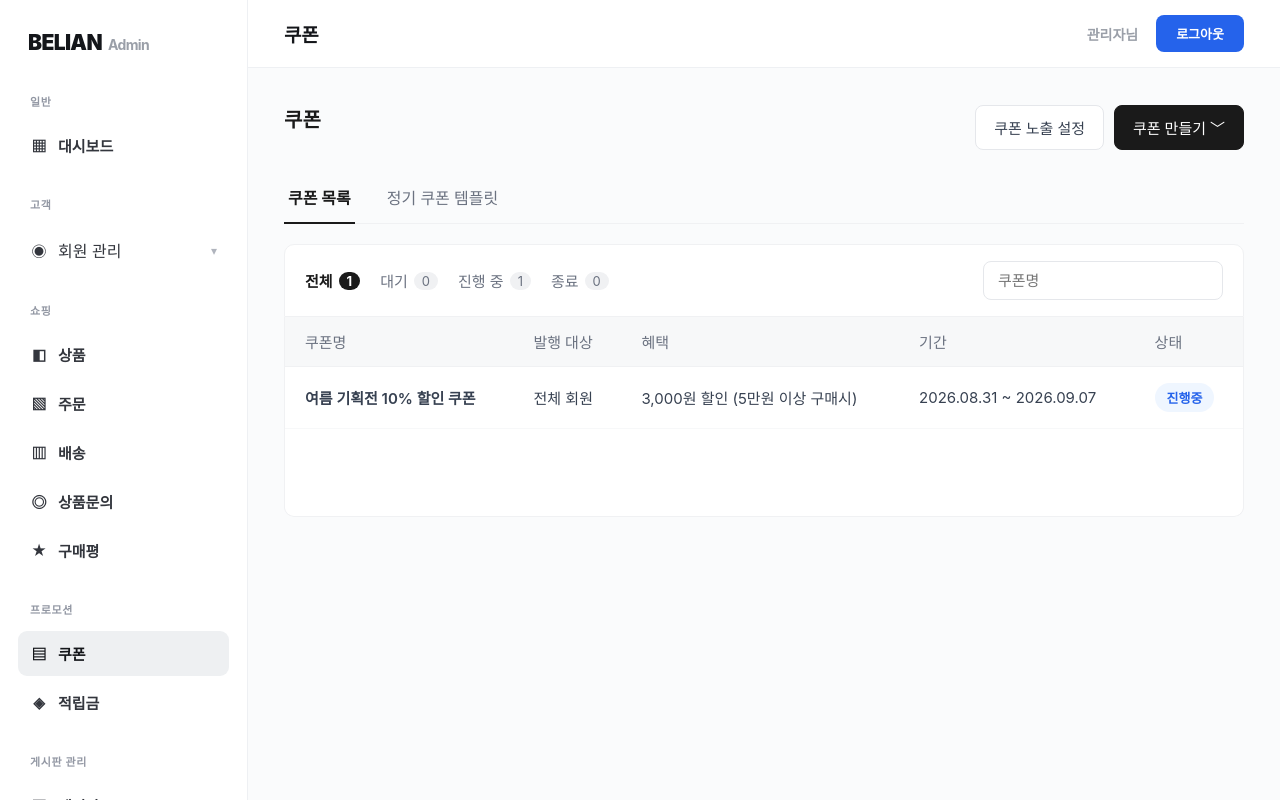
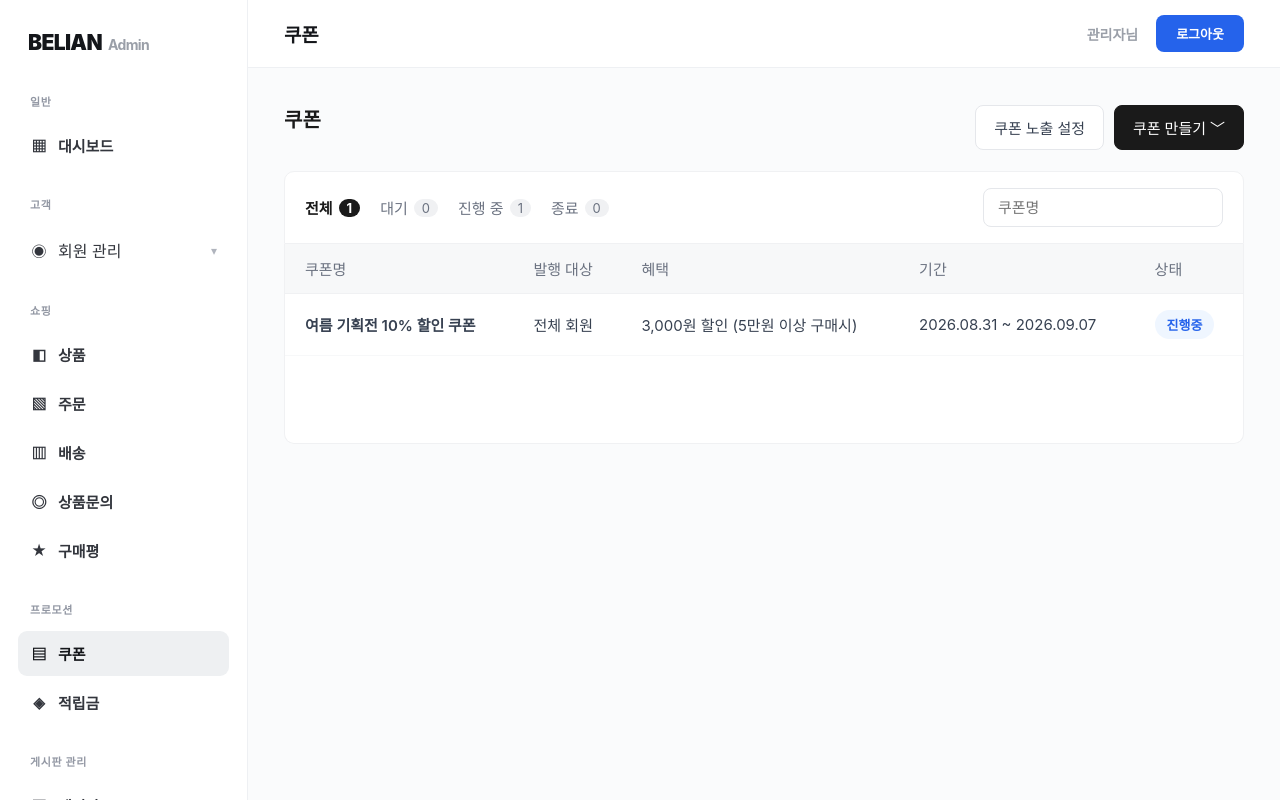
Before and after one commit to youzam136-sudo/belian-admin, a React (Vite) app: page /promotions/coupons in a window 1280 px wide. Shown: the top 800 px of the page. Built offline with nearby package versions, Linux system fonts and the light colour scheme.

Commit message:
Update CouponsPage.tsx

```diff
--- a/src/pages/CouponsPage.tsx
+++ b/src/pages/CouponsPage.tsx
@@ -1,4 +1,5 @@
 import { useState } from "react";
+import { useNavigate } from "react-router-dom";
 import "../styles/coupons.css";
 
 interface Coupon {
@@ -23,7 +24,7 @@ const MOCK_COUPONS: Coupon[] = [
 
 const COUPON_TYPES = [
   {
-    key: "download",
+    key: "down",
     title: "고객 다운로드",
     desc: "고객이 직접 다운로드 받는 쿠폰을 만들어 보세요",
     tags: ["장바구니 쿠폰", "이벤트 쿠폰팩", "채널 친구 추가 쿠폰", "시크릿 쿠폰"],
@@ -35,7 +36,7 @@ const COUPON_TYPES = [
     tags: ["신규 회원 웰컴 쿠폰", "생일 쿠폰", "첫 구매 쿠폰", "쇼핑 등급업"],
   },
   {
-    key: "code",
+    key: "create",
     title: "쿠폰 코드 생성",
     desc: "코드를 입력하여 사용하는 쿠폰을 발행해요",
     tags: ["레퍼럴 쿠폰"],
@@ -49,7 +50,7 @@ const COUPON_TYPES = [
 ];
 
 function CouponsPage() {
-  const [activeTab, setActiveTab] = useState<"list" | "template">("list");
+  const navigate = useNavigate();
   const [statusFilter, setStatusFilter] = useState<
     "전체" | "대기" | "진행중" | "종료"
   >("전체");
@@ -76,6 +77,11 @@ function CouponsPage() {
       .includes(searchKeyword.toLowerCase());
     return matchesStatus && matchesKeyword;
   });
+
+  const goToCreate = (type: string) => {
+    setIsTypeModalOpen(false);
+    navigate(`/promotions/coupons/new?type=${type}`);
+  };
 
   return (
     <div className="dashboard-page">
@@ -137,34 +143,12 @@ function CouponsPage() {
           </div>
         </div>
 
-        <div className="coupons-page__tabs">
-          <button
-            className={`coupons-page__tab ${
-              activeTab === "list" ? "coupons-page__tab--active" : ""
-            }`}
-            onClick={() => setActiveTab("list")}
-          >
-            쿠폰 목록
-          </button>
-          <button
-            className={`coupons-page__tab ${
-              activeTab === "template" ? "coupons-page__tab--active" : ""
-            }`}
-            onClick={() => setActiveTab("template")}
-          >
-            정기 쿠폰 템플릿
-          </button>
-        </div>
-
-        {activeTab === "list" ? (
         <div className="coupons-list">
           <div className="coupons-list__toolbar">
             <div className="coupons-status-tabs">
               <button
                 className={`coupons-status-tab ${
-                    statusFilter === "전체"
-                      ? "coupons-status-tab--active"
-                      : ""
+                  statusFilter === "전체" ? "coupons-status-tab--active" : ""
                 }`}
                 onClick={() => setStatusFilter("전체")}
               >
@@ -175,9 +159,7 @@ function CouponsPage() {
               </button>
               <button
                 className={`coupons-status-tab ${
-                    statusFilter === "대기"
-                      ? "coupons-status-tab--active"
-                      : ""
+                  statusFilter === "대기" ? "coupons-status-tab--active" : ""
                 }`}
                 onClick={() => setStatusFilter("대기")}
               >
@@ -201,9 +183,7 @@ function CouponsPage() {
               </button>
               <button
                 className={`coupons-status-tab ${
-                    statusFilter === "종료"
-                      ? "coupons-status-tab--active"
-                      : ""
+                  statusFilter === "종료" ? "coupons-status-tab--active" : ""
                 }`}
                 onClick={() => setStatusFilter("종료")}
               >
@@ -225,9 +205,7 @@ function CouponsPage() {
 
           <div className="coupons-list__body">
             {filteredCoupons.length === 0 ? (
-                <p className="coupons-list__empty">
-                  등록된 쿠폰이 없습니다.
-                </p>
+              <p className="coupons-list__empty">등록된 쿠폰이 없습니다.</p>
             ) : (
               <table className="coupons-table">
                 <thead>
@@ -268,11 +246,6 @@ function CouponsPage() {
             )}
           </div>
         </div>
-        ) : (
-          <p className="coupons-page__placeholder">
-            등록된 정기 쿠폰 템플릿이 없습니다.
-          </p>
-        )}
       </section>
 
       {isTypeModalOpen && (
@@ -305,7 +278,7 @@ function CouponsPage() {
                 <button
                   key={type.key}
                   className="coupons-type-card"
-                  onClick={() => setIsTypeModalOpen(false)}
+                  onClick={() => goToCreate(type.key)}
                 >
                   <h4 className="coupons-type-card__title">{type.title}</h4>
                   <p className="coupons-type-card__desc">{type.desc}</p>
```
Lines whose indentation alone changed are shown as unchanged.
